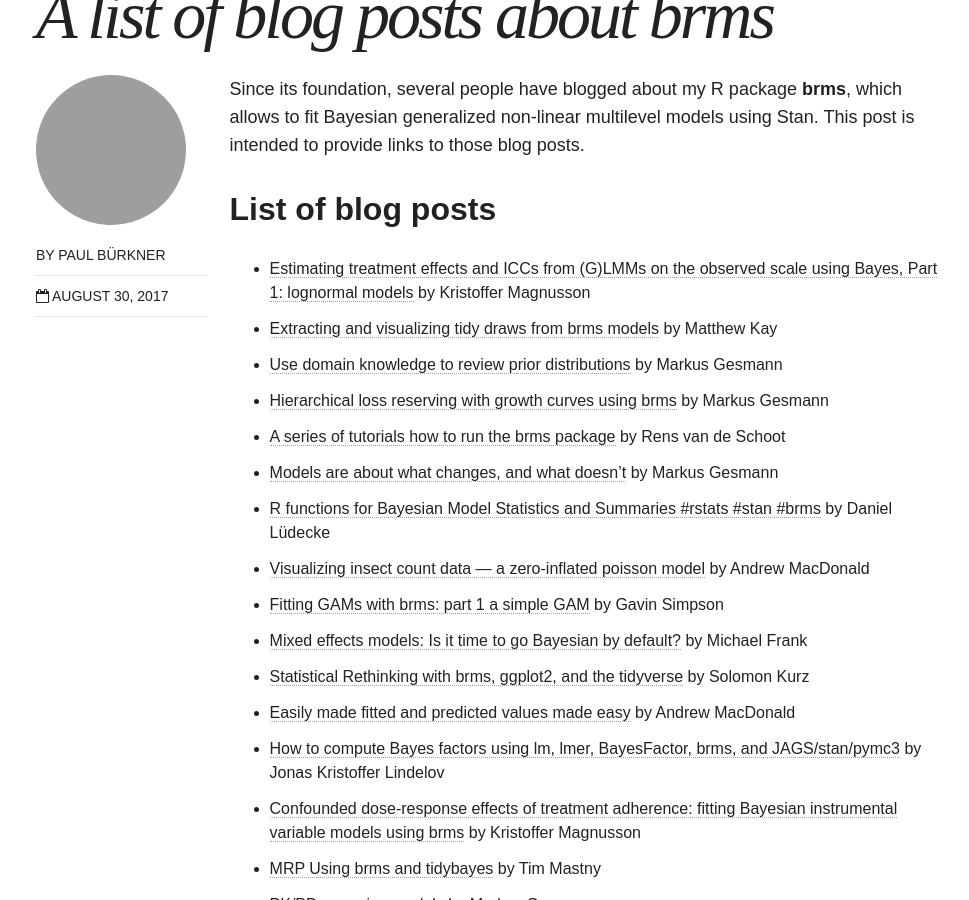
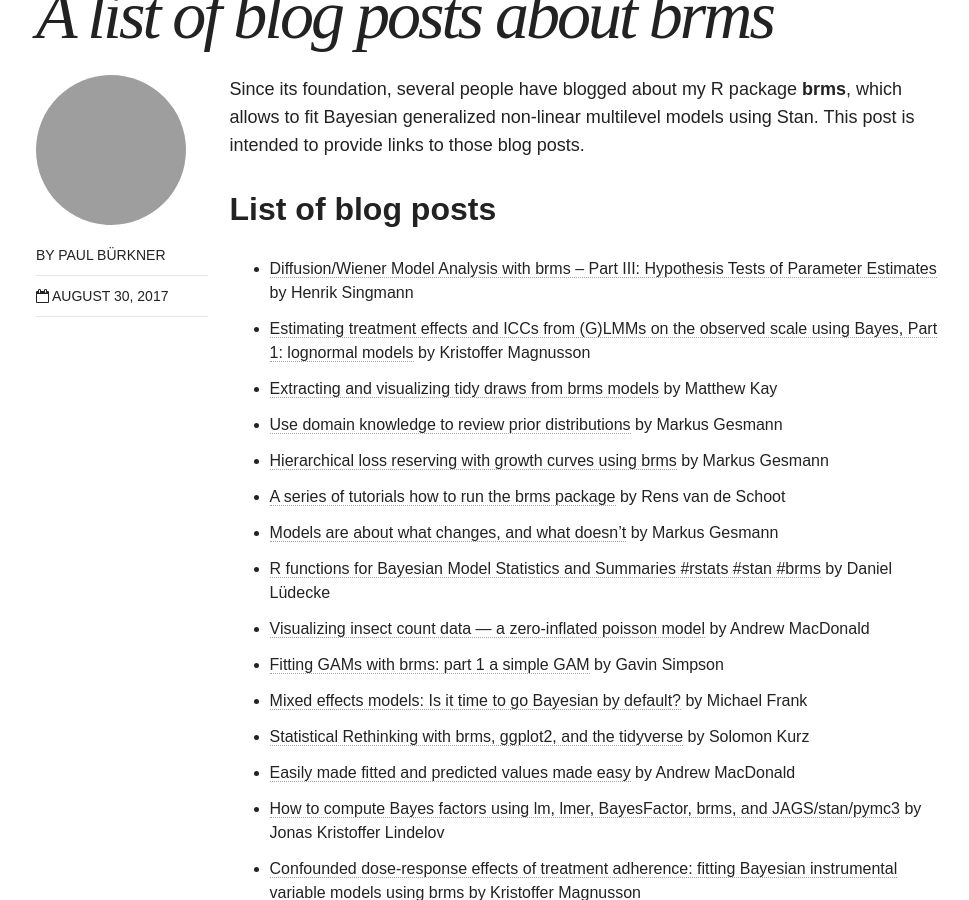
Before and after one commit to paul-buerkner/paul-buerkner.github.io, a Jekyll site: the page built from _posts/blog/2017-08-30-brms-blogposts.md, in a window 1280 px wide and 900 px high, scrolled down 497 px. Shown: the whole window, without its empty margins (150-1119 px from the left). Built offline with Jekyll 4.4.1, drawn with Linux system fonts in a browser that asks for light colours; nearby versions of some CDN libraries.

Commit message:
mention new brms blog post

```diff
--- a/_posts/blog/2017-08-30-brms-blogposts.md
+++ b/_posts/blog/2017-08-30-brms-blogposts.md
@@ -13,6 +13,7 @@
 
 ## List of blog posts
 
+- [Diffusion/Wiener Model Analysis with brms – Part III: Hypothesis Tests of Parameter Estimates](http://singmann.org/wiener-model-analysis-with-brms-part-iii/) by Henrik Singmann
 - [Estimating treatment effects and ICCs from (G)LMMs on the observed scale using Bayes, Part 1: lognormal models](http://rpsychologist.com/GLMM-part1-lognormal) by Kristoffer Magnusson
 - [Extracting and visualizing tidy draws from brms models](http://mjskay.github.io/tidybayes/articles/tidy-brms.html#ordinal-models) by Matthew Kay
 - [Use domain knowledge to review prior distributions](https://magesblog.com/post/2018-08-02-use-domain-knowledge-to-review-prior-predictive-distributions/) by Markus Gesmann
```
